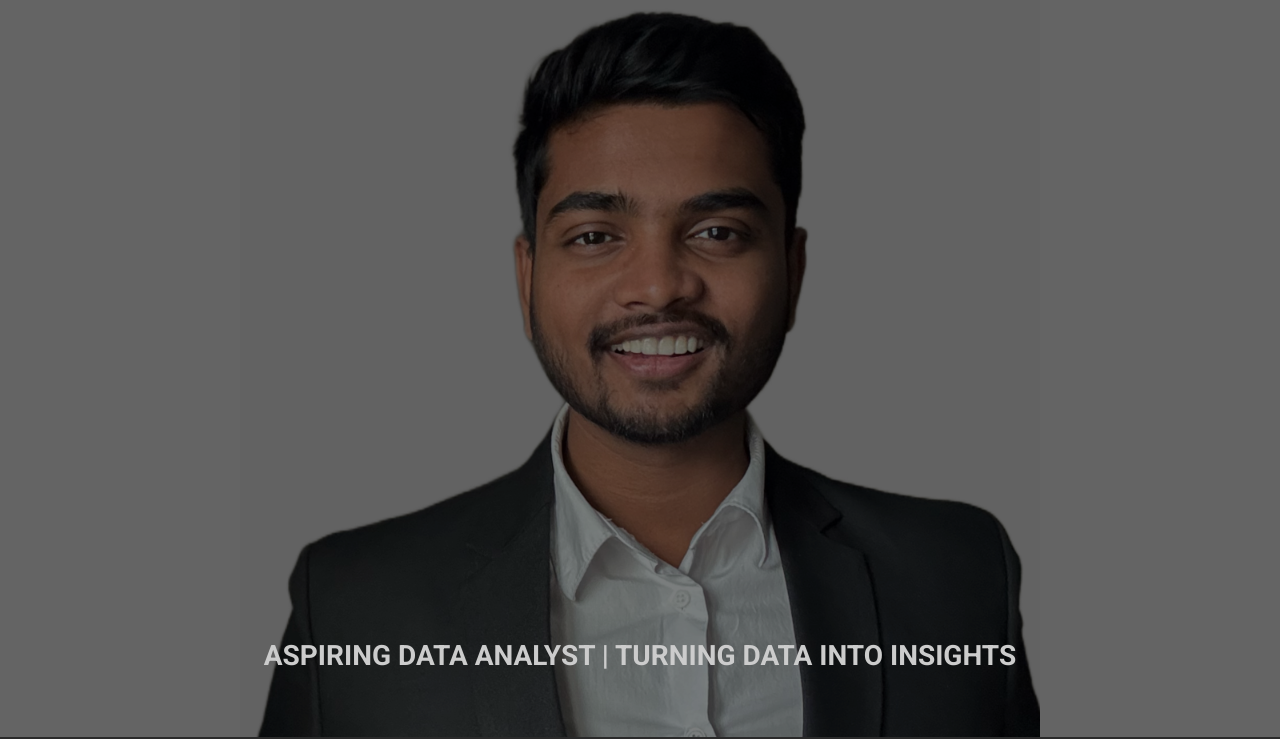
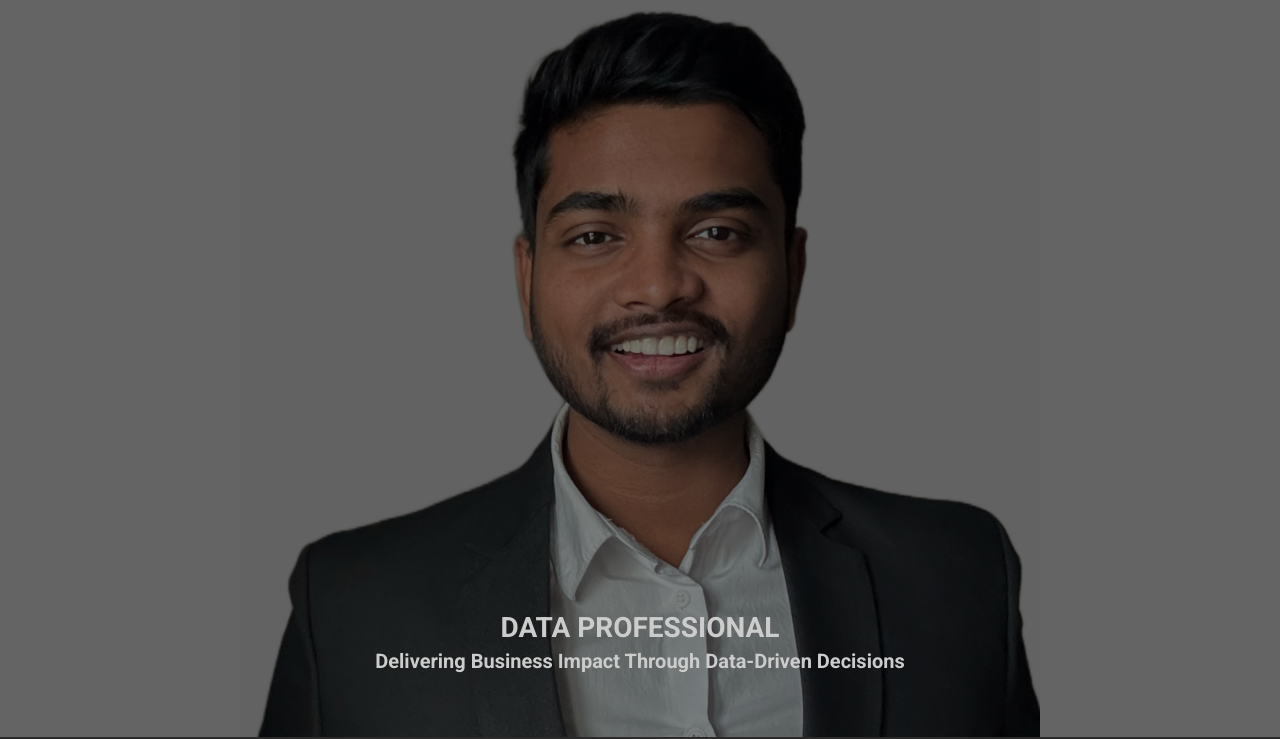
Before and after one commit to harrisd97/harrisd97.github.io, a plain HTML site: page index.html in a window 1280 px wide. Shown: the part 63-802 px from the top of the page. Drawn offline with nearby package versions, Linux system fonts and the light colour scheme.

Commit message:
Update index.html

```diff
--- a/index.html
+++ b/index.html
@@ -105,7 +105,8 @@
         <!--
         <h1 class="site-heading site-animate text-white"><strong class="d-block">Harish Kumar</strong></h1>
         -->
-        <h3> <strong class="d-block text-white text-uppercase letter-spacing">Aspiring Data Analyst | Turning Data into Insights</strong> </h3>
+        <h3 class="text-white text-uppercase letter-spacing mb-1">Data Professional</h3>
+        <h5 class="text-white-50 letter-spacing">Delivering Business Impact Through Data-Driven Decisions</h5>
       </div>
     </div>
   </div>
```
